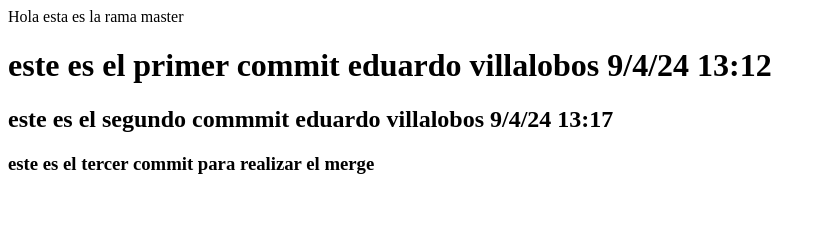
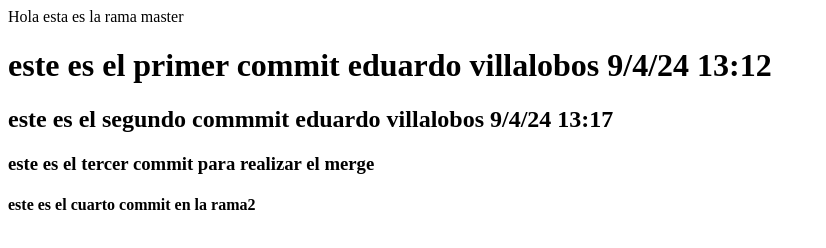
Before and after one commit to EDUVISAD/tecpro, a plain HTML site: page index.html in a window 1280 px wide. Shown: the whole page, without its empty margins (0-826 px from the left). Drawn offline with Linux system fonts and the light colour scheme.

Commit message:
commit 4 en la rama2

```diff
--- a/index.html
+++ b/index.html
@@ -22,5 +22,8 @@
     <h3>
         este es el tercer commit para realizar el merge
     </h3>
+    <h4>
+        este es el cuarto commit en la rama2
+    </h4>
 </body>
 </html>
```
